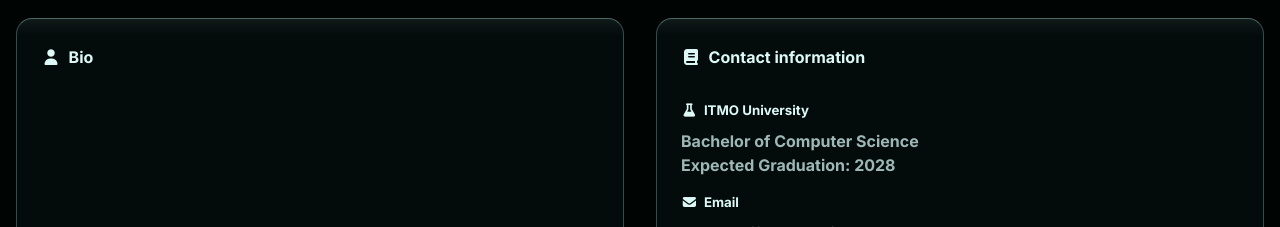
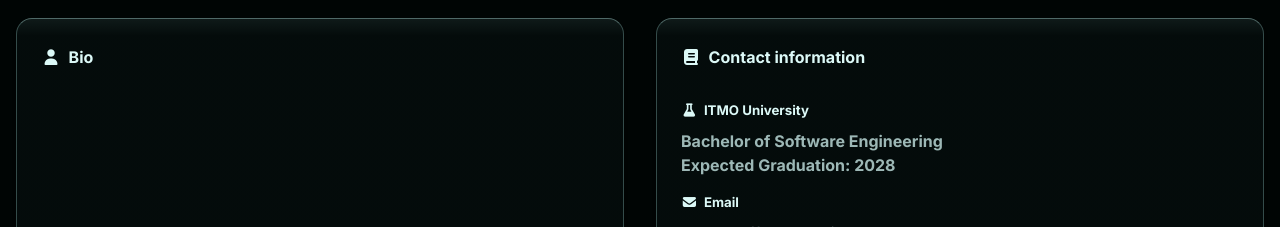
Before and after one commit to xirzo/Portfolio, a React (Vite) app: page / in a window 1280 px wide. Shown: the part 980-1207 px from the top of the page. Built offline with nearby package versions, Linux system fonts and the light colour scheme.

Commit message:
fix: replace computer science with SE

```diff
--- a/src/widgets/bio/bio.tsx
+++ b/src/widgets/bio/bio.tsx
@@ -38,7 +38,7 @@ function Bio({ email }: BioProps) {
                                 ITMO University
                             </h5>
                             <p>
-                                Bachelor of Computer Science
+                                Bachelor of Software Engineering
                                 <br />
                                 Expected Graduation: 2028
                             </p>
```
